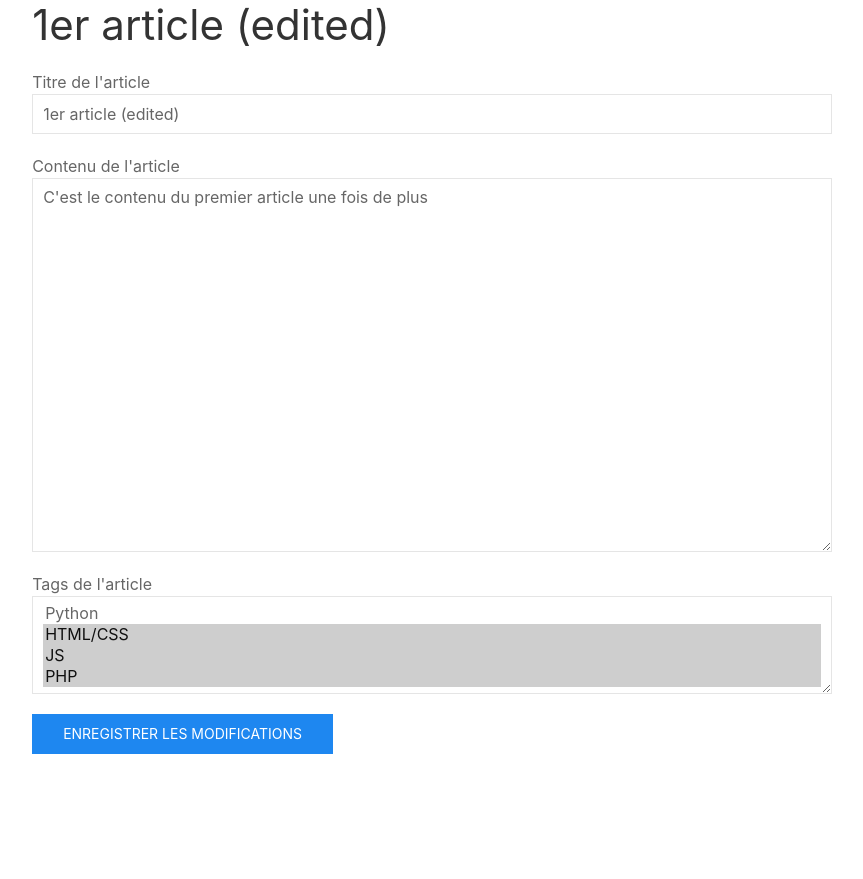
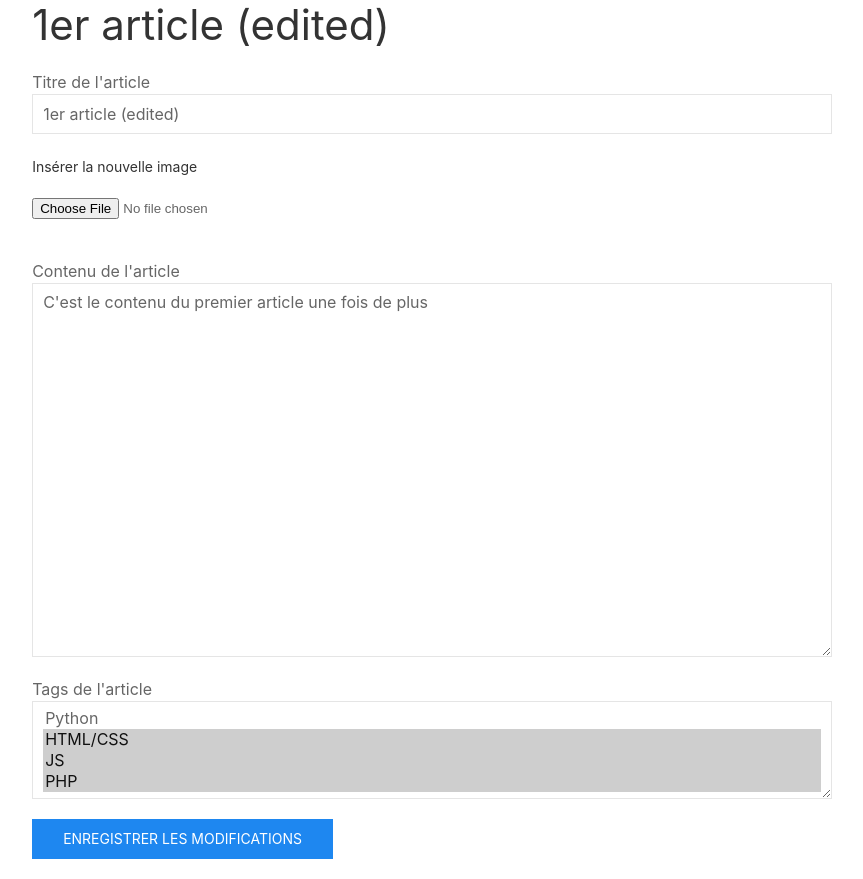
Before and after one commit to tibix19/app_blog, a PHP site: page /posts/post/edit/1 in a window 1280 px wide. Shown: the part 80-959 px from the top of the page, without its empty margins (208-1071 px from the left). Before the commit the page ends 834 px from the top, so only its background shows below. Run offline with PHP 8.4, Linux system fonts and the light colour scheme; the visitor is signed in with stand-in values (Sample User, id 1); data comes from the database, SQL or seed files in the repository; some libraries are stand-ins or nearby versions.

Commit message:
fix import and update errors images

```diff
--- a/app/Controllers/UserController.php
+++ b/app/Controllers/UserController.php
@@ -1,4 +1,5 @@
 <?php
+// Controlleur CRUD sur les postes pour user standard
 
 namespace App\Controllers;
 
@@ -119,23 +120,68 @@ class UserController extends Controller
         ]);
         if($errors){
             $_SESSION['errors'][] = $errors;
-            header('Location: /create');
+            header('Location: /post/edit/' . $postId);
+            exit;
+        }
+        // Vérifier si au moins un tag est sélectionné
+        if(empty($_POST['tags'])) {
+            $_SESSION['errors'][] = [['Veuillez insérer un tags']];
+            header('Location: /post/edit/' . $postId);
             exit;
         }
 
-        if($_POST['tags'] == null) {
-            $_SESSION['errors'][] = [['Veuillez insérer un tags']];
-            header('Location: /create');
-            exit;
+        // Vérifier si un fichier a été uploadé ou erreur
+        if (!empty($_FILES['image']) && $_FILES['image']['error'] === UPLOAD_ERR_OK) {
+            // Définir les extensions autorisées
+            $allowedExtensions = ['jpg', 'jpeg', 'png', 'gif'];
+            // Récupérer les informations sur le fichier téléchargé
+            $filename = $_FILES['image']['name'];
+            $tempFilePath = $_FILES['image']['tmp_name'];
+            // Obtenir l'extension du fichier
+            $extension = strtolower(pathinfo($filename, PATHINFO_EXTENSION));
+            // Vérifier si l'extension est autorisée
+            if (!in_array($extension, $allowedExtensions)) {
+                $_SESSION['errors'][] = [['Extension de fichier non autorisée. Veuillez télécharger une image avec une extension JPG, JPEG, PNG ou GIF.']];
+                header('Location: /post/edit/' . $postId);
+                exit;
+            }
+
+            // supprimer l'ancien image s'il y en a une
+            $postImage = $post->findById($postId);
+            $imageName = $postImage->image;
+            $imagePath = "../public/static/images/{$imageName}";
+
+            if (file_exists($imagePath)) {
+                unlink($imagePath); // Supprimer l'image du serveur
+            }
+
+            // Générer un nom unique
+            $newFilename = uniqid() . '.' . $extension;
+            // Déplacer le fichier téléchargé vers le répertoire de destination
+            if (!move_uploaded_file($tempFilePath, "../public/static/images/{$newFilename}")) {
+                $_SESSION['errors'][] = [['Erreur lors de l\'upload de l\'image']];
+                header('Location: /post/edit/' . $postId);
+                exit;
+            }
+            // Mettre à jour le nom de l'image dans la base de données
+            $_POST['image'] = $newFilename;
         }
-        else {
-            $tags = array_pop($_POST);
-            $result = $post->update_model($postId, $_POST, $tags);
 
-            if ($result){
-                // revient sur le panel admin après la modification
-                header('Location: /myposts?update=success?' . $postId);
-            }
+
+        $postImage = $post->findById($postId);
+        $imageName = $postImage->image;
+        $imageName = $_POST['image'];
+
+        // Récupérer les tags pour la table post_tag
+        $tags = $_POST['tags'];
+        // Supprimer les tags du $_POST parce qu'ils ne sont pas dans la table posts
+        unset($_POST['tags']);
+
+        $result = $post->update_model($postId, $_POST, $tags);
+
+        if ($result) {
+            // revient sur le panel admin après la modification
+            header('Location: /myposts?update=success?' . $postId);
         }
     }
 
@@ -144,9 +190,20 @@ class UserController extends Controller
     {
         $this->isConnected();
         $post = new Post($this->getDB());
-        $result = $post->destroy_model($id);
+
+        // Récupérer le nom de l'image associée au post
+        $post = $post->findById($id);
+        $imageName = $post->image; // Remplacez "image" par le nom de votre colonne d'image
+        $result = $post->destroy_model($id); // supprimer dans la db
 
         if ($result){
+            // Supprimer l'image du serveur si elle existe
+            if ($imageName) {
+                $imagePath = "../public/static/images/{$imageName}";
+                if (file_exists($imagePath)) {
+                    unlink($imagePath); // Supprimer l'image du serveur
+                }
+            }
             // revient sur le panel admin après la supp
             header('Location: /myposts?delete=success' . $id);
         }
--- a/views/account/formPostUser.php
+++ b/views/account/formPostUser.php
@@ -1,9 +1,35 @@
-<h1><?= $params['post']->title ?? 'Créer un nouvelle article'?> </h1>
+<!-- Formulaire de modification pour user standard -->
 
-<form action="/post/edit/<?= $params['post']->id ?>" method="POST">
+<!-- Afficher les erreurs (si manque de caractère pour le titre ou le content et si aucun tag n'est sélectionné) -->
+<?php if(isset($_SESSION['errors'])): ?>
+    <?php foreach ($_SESSION['errors'] as $errorArray): ?>
+        <?php foreach ($errorArray as $errors): ?>
+            <div class="uk-alert-danger" uk-alert>
+                <?php foreach ($errors as $error): ?>
+                        <a class="uk-alert-close" uk-close></a>
+                        <p><?= $error ?></p>
+                <?php endforeach;?>
+            </div>
+        <?php endforeach;?>
+    <?php endforeach;?>
+<?php endif ?>
+
+
+<h1><?= $params['post']->title ?> </h1>
+
+<form action="/post/edit/<?= $params['post']->id ?>" method="POST" enctype="multipart/form-data">
     <div class="uk-margin">
         <label for="title">Titre de l'article</label>
         <input class="uk-input" type="text" name="title" id="title" value="<?= $params['post']->title ?>">
+    </div>
+    <div class="uk-margin">
+        <!-- check si une image existe, l'afficher ou ne rien faire -->
+        <?php if (isset($params['post']->image)) : ?>
+            <label class="uk-form-label uk-margin" for="image">Image actuelle</label><br>
+            <img src="../../../public/static/images/<?= $params['post']->image ?>" width="50%" height="50%"><br><br>
+        <?php endif ?>
+        <label class="uk-form-label" for="image">Insérer la nouvelle image</label><br>
+        <input type="file" aria-label="Custom controls" class="uk-margin" name="image" id="image">
     </div>
     <div class="uk-margin">
         <label for="content">Contenu de l'article</label>
@@ -22,5 +48,7 @@
             <?php endforeach; ?>
         </select>
     </div>
-    <button type="submit" class="uk-button uk-button-primary">Enregistrer les modifications</button>
+    <button type="submit" class="uk-button uk-button-primary"><?= isset($params['post']) ? 'Enregistrer les modifications' : 'Enregistrer mon article' ?></button>
 </form>
+<!-- Vider la variable de session des erreurs -->
+<?php unset($_SESSION['errors']); ?>
```
Also changed, not shown: app/Controllers/Admin/PostController.php (+50 -14 lines), views/admin/post/form.php (+6 -4 lines).
